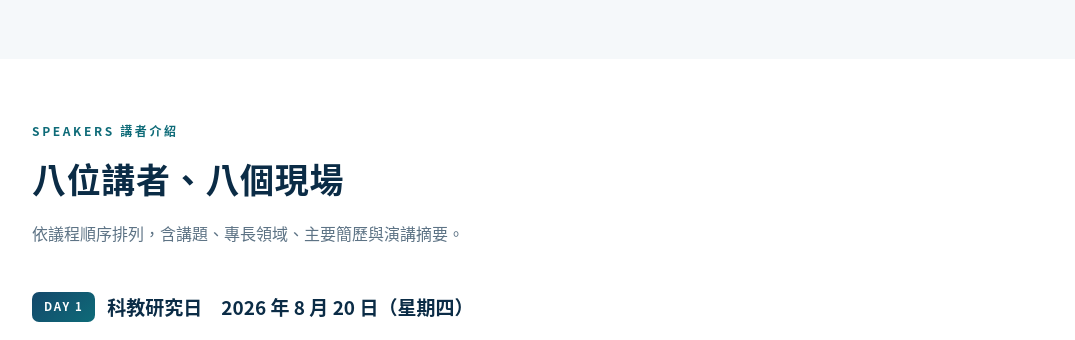
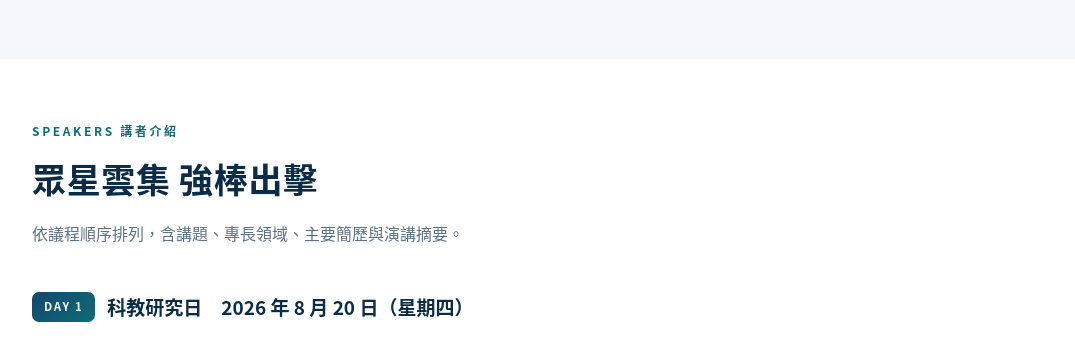
Before and after one commit to leechengpu/salon-2026, a plain HTML site: page index.html in a window 1280 px wide. Shown: the part 3092-3432 px from the top of the page, without its empty margins (102-1177 px from the left). Drawn offline with Linux system fonts and the light colour scheme.

Commit message:
講者區標題改為「眾星雲集 強棒出擊」
Co-Authored-By: Claude Opus 5 <noreply@anthropic.com>

```diff
--- a/index.html
+++ b/index.html
@@ -201,7 +201,7 @@ footer .mint{color:var(--mint)}
 </div></section>
 
 <section id="speakers"><div class="wrap">
-  <h2><span>SPEAKERS 講者介紹</span>八位講者、八個現場</h2>
+  <h2><span>SPEAKERS 講者介紹</span>眾星雲集 強棒出擊</h2>
   <p class="lead">依議程順序排列，含講題、專長領域、主要簡歷與演講摘要。</p>
   <h3 class="daysep"><span>DAY 1</span>科教研究日　2026 年 8 月 20 日（星期四）</h3>
 <article class="sc">
```
